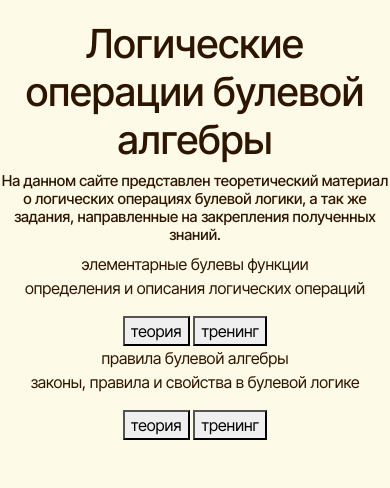
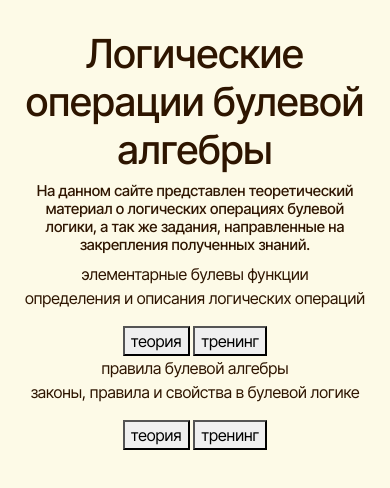
Before and after one commit to yonganee1/yonganee1.github.io, a plain HTML site: page index.html in a window 390 px wide. Drawn offline with nearby package versions, Linux system fonts and the light colour scheme.

Commit message:
Update style.css

```diff
--- a/style.css
+++ b/style.css
@@ -16,6 +16,9 @@ body {
     background-color:var(--bg-color);
     color:#2e1500;
     text-align: center;
+    -webkit-appearance: none;
+    -moz-appearance:    none;
+    appearance:         none;
 }
 h1{
     font-size:60px;
@@ -29,11 +32,12 @@ h4 {
 
 @media (max-width: 990px) {
     body{
-        margin: left 5% right 5%
+        margin-left: 5%;
+        margin-right: 5%
     }
     h1{
         font-size:40px;
-        padding-top:20px;
+        padding-top:30px;
     }
     h4 {
         font-size:15px;
```
